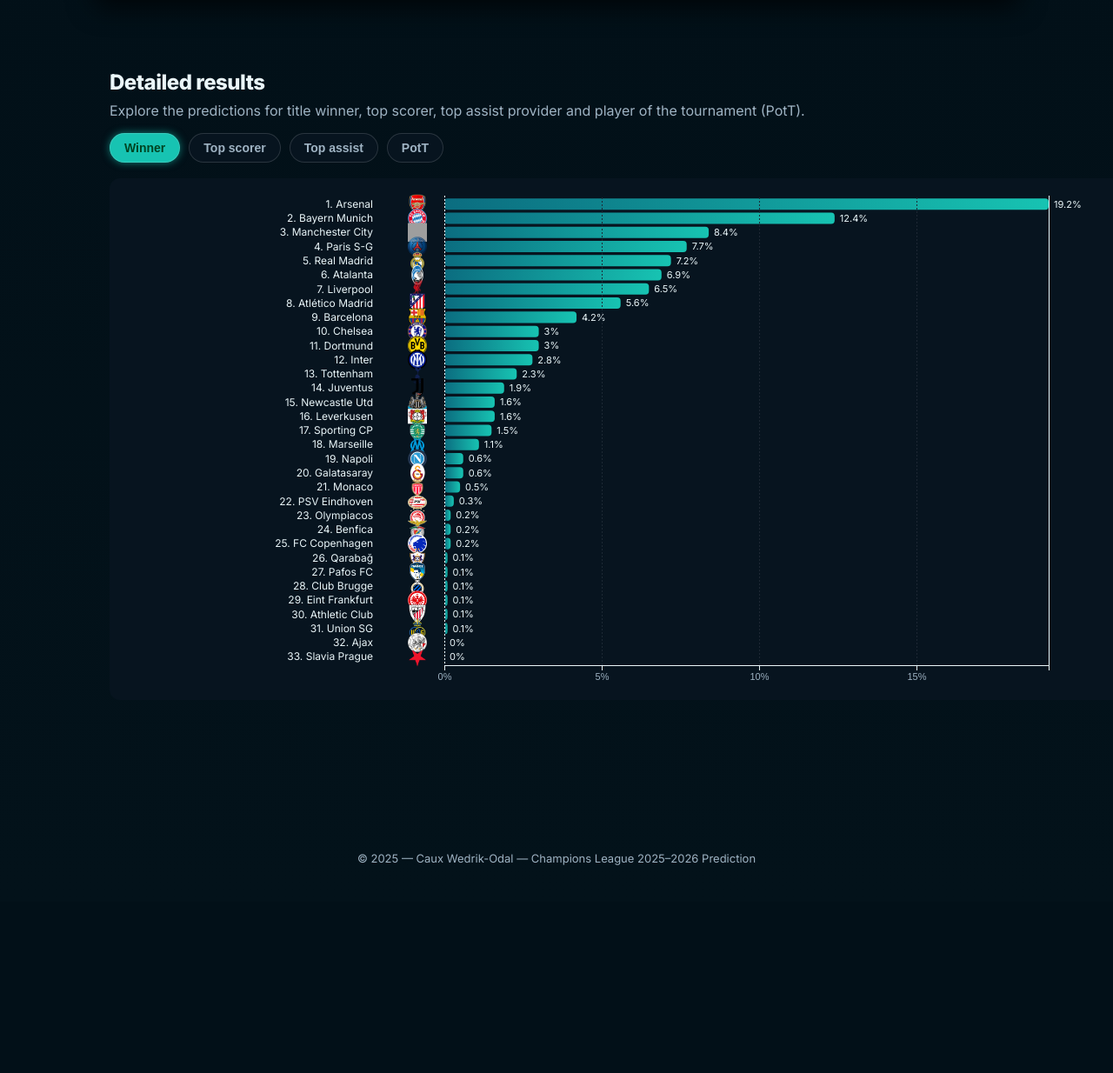
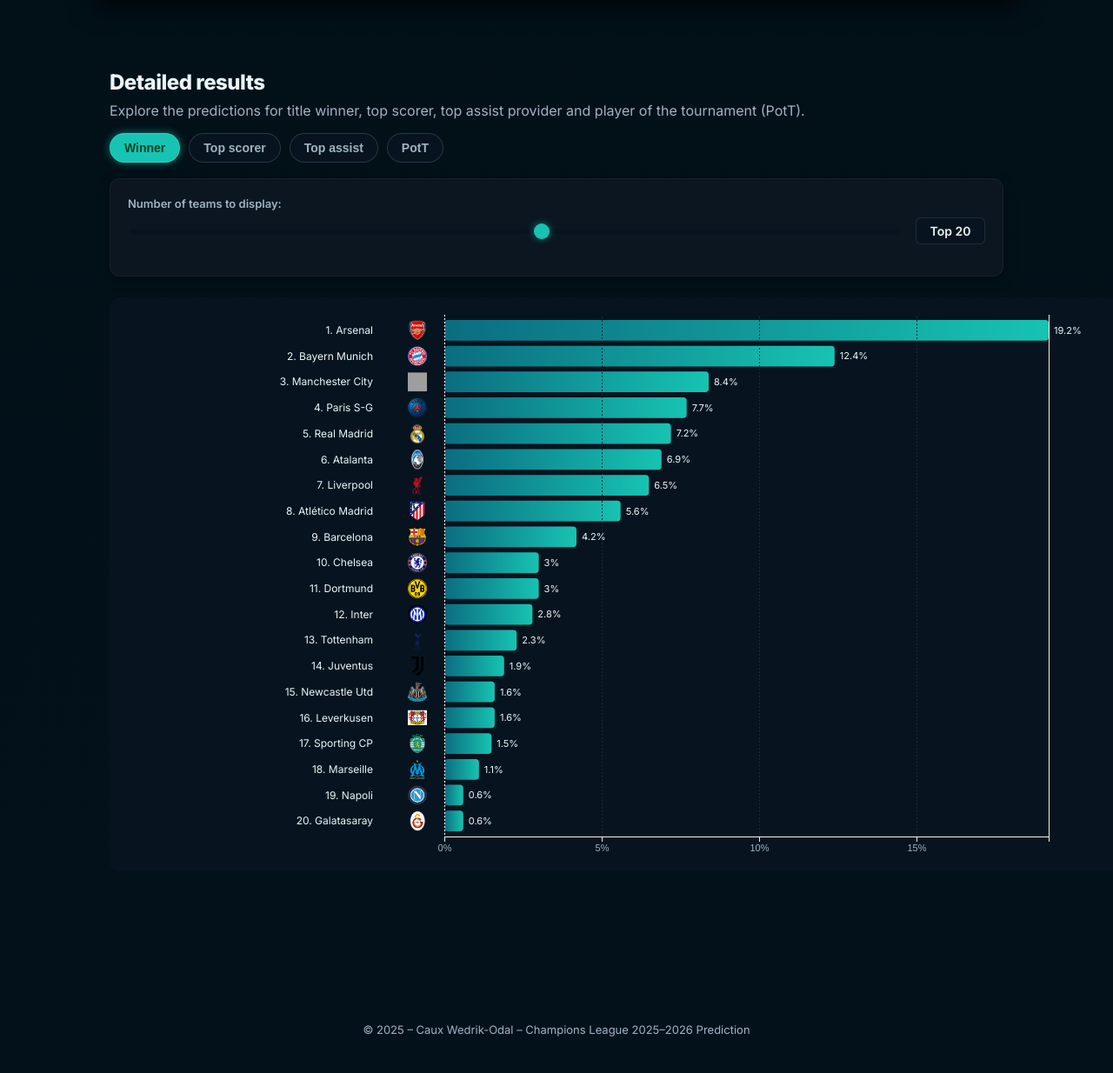
Before and after one commit to Wedod/wedod.github.io, a Flask app: page /results in a window 1280 px wide; the page is wider, and only the part inside the window is pictured. Shown: the part 98-1332 px from the top of that part at 87% size. Before the commit the page ends 1093 px from the top of that part, so only its background shows below. Run offline with Flask 3, Linux system fonts and the light colour scheme; grey boxes are pictures that could not be loaded.

Commit message:
Enhance results page with filtering controls and updates

```diff
--- a/templates/results.html
+++ b/templates/results.html
@@ -1,4 +1,4 @@
-<!DOCTYPE html>
+<!doctype html>
 <html lang="en">
   <head>
     <meta charset="utf-8" />
@@ -52,21 +52,170 @@
               <button data-chart="mvp">PotT</button>
             </div>
 
+            <!-- Contrôles de filtrage -->
+            <div class="filter-controls">
+              <!-- Slider pour Winner -->
+              <div id="winner-controls" class="filter-group">
+                <label class="filter-label">Number of teams to display:</label>
+                <div class="slider-container">
+                  <input
+                    type="range"
+                    id="team-slider"
+                    class="slider-input"
+                    min="5"
+                    max="33"
+                    value="20"
+                  />
+                  <span class="slider-value" id="slider-value">Top 20</span>
+                </div>
+              </div>
+
+              <!-- Filtres pour Top Scorer / Top Assist / MVP -->
+              <div id="player-controls" style="display: none;">
+                <div class="filter-grid">
+                  <div class="filter-group">
+                    <label class="filter-label" for="player-search">Search by player name:</label>
+                    <input
+                      type="text"
+                      id="player-search"
+                      class="search-input"
+                      placeholder="Type player name..."
+                    />
+                  </div>
+                  <div class="filter-group">
+                    <label class="filter-label" for="team-search">Search by team:</label>
+                    <input
+                      type="text"
+                      id="team-search"
+                      class="search-input"
+                      placeholder="Type team name..."
+                    />
+                  </div>
+                </div>
+              </div>
+            </div>
+
             <div id="results-chart"></div>
           </section>
         </div>
       </main>
 
       <footer>
-        © 2025 — Caux Wedrik-Odal — Champions League 2025–2026 Prediction
+        © 2025 – Caux Wedrik-Odal – Champions League 2025–2026 Prediction
       </footer>
     </div>
+    <script src="https://d3js.org/d3.v7.min.js"></script>
+<script src="https://d3js.org/d3.v7.min.js"></script>
 <script src="https://d3js.org/d3.v7.min.js"></script>
 <script>
   const winnerData    = {{ winner_data | tojson }};
   const topScorerData = {{ top_scorer_data | tojson }};
   const topAssistData = {{ top_assist_data | tojson }};
   const mvpData       = {{ mvp_data | tojson }};
+
+  let currentChart = 'winner';
+
+  // Initial display: top 20 for teams, top 10 for players
+  let filteredData = {
+    winner: winnerData.slice(0, 20),
+    top_scorer: topScorerData.slice(0, 10),
+    top_assist: topAssistData.slice(0, 10),
+    mvp: mvpData.slice(0, 10)
+  };
+
+  // DOM elements
+  const teamSlider = document.getElementById('team-slider');
+  const sliderValue = document.getElementById('slider-value');
+  const playerSearch = document.getElementById('player-search');
+  const teamSearch = document.getElementById('team-search');
+  const winnerControls = document.getElementById('winner-controls');
+  const playerControls = document.getElementById('player-controls');
+
+  // Slider management
+  teamSlider.addEventListener('input', (e) => {
+    const value = parseInt(e.target.value);
+    sliderValue.textContent = `Top ${value}`;
+    filteredData.winner = winnerData.slice(0, value);
+    showWinner();
+  });
+
+  // Player search management
+  playerSearch.addEventListener('input', (e) => {
+    applyPlayerFilters();
+  });
+
+  // Team search management
+  teamSearch.addEventListener('input', (e) => {
+    applyPlayerFilters();
+  });
+
+  function applyPlayerFilters() {
+    const playerTerm = playerSearch.value.toLowerCase().trim();
+    const teamTerm = teamSearch.value.toLowerCase().trim();
+
+    const hasActiveFilter = playerTerm !== '' || teamTerm !== '';
+
+    let sourceData;
+    let valueKey;
+    if (currentChart === 'top_scorer') {
+      sourceData = topScorerData;
+      valueKey = 'prob';
+    } else if (currentChart === 'top_assist') {
+      sourceData = topAssistData;
+      valueKey = 'prob';
+    } else if (currentChart === 'mvp') {
+      sourceData = mvpData;
+      valueKey = 'score';
+    }
+
+    if (hasActiveFilter) {
+      // Apply filters to ALL data
+      filteredData[currentChart] = sourceData.filter(d => {
+        const playerMatch = !playerTerm || d.player.toLowerCase().includes(playerTerm);
+        const teamMatch = !teamTerm || d.team.toLowerCase().includes(teamTerm);
+        return playerMatch && teamMatch;
+      });
+
+      // Sort filtered data by value (descending)
+      filteredData[currentChart].sort((a, b) => b[valueKey] - a[valueKey]);
+    } else {
+      // No filters: show top 10 (already sorted)
+      filteredData[currentChart] = sourceData.slice(0, 10);
+    }
+
+    // Re-render
+    if (currentChart === 'top_scorer') showTopScorer();
+    else if (currentChart === 'top_assist') showTopAssist();
+    else if (currentChart === 'mvp') showMVP();
+  }
+
+  function resetFilters() {
+    // Reset slider
+    teamSlider.value = 20;
+    sliderValue.textContent = 'Top 20';
+
+    // Reset search fields
+    playerSearch.value = '';
+    teamSearch.value = '';
+
+    // Reset filtered data to initial top values
+    filteredData = {
+      winner: winnerData.slice(0, 20),
+      top_scorer: topScorerData.slice(0, 10),
+      top_assist: topAssistData.slice(0, 10),
+      mvp: mvpData.slice(0, 10)
+    };
+  }
+
+  function showControls(chartType) {
+    if (chartType === 'winner') {
+      winnerControls.style.display = 'block';
+      playerControls.style.display = 'none';
+    } else {
+      winnerControls.style.display = 'none';
+      playerControls.style.display = 'block';
+    }
+  }
 
   function renderBarChart({
       containerId,
@@ -79,17 +228,25 @@
       gradientId,
       isPercent = true
     }) {
-          const margin = { top: 20, right: 120, bottom: 40, left: 385 },
-                width  = 1200 - margin.left - margin.right,
-                height = 600 - margin.top - margin.bottom;
-
       const container = d3.select(containerId);
       container.selectAll("*").remove();
+
+      if (data.length === 0) {
+        container.append("div")
+          .attr("class", "no-results")
+          .text("No results found. Try adjusting your filters.");
+        return;
+      }
+
+      const margin = { top: 20, right: 120, bottom: 40, left: 385 };
+      const barHeight = 30;
+      const height = Math.max(400, data.length * barHeight + margin.top + margin.bottom);
+      const width = 1200 - margin.left - margin.right;
 
       const svg = container
         .append("svg")
           .attr("width", width + margin.left + margin.right)
-              .attr("height", height + margin.top + margin.bottom)
+          .attr("height", height)
         .append("g")
           .attr("transform", `translate(${margin.left},${margin.top})`);
 
@@ -107,7 +264,10 @@
 
       const maxVal = d3.max(data, d => d[valueKey]);
       const x = d3.scaleLinear().domain([0, maxVal]).range([0, width]);
-          const y = d3.scaleBand().domain(data.map(d => d[yKey])).range([0, height]).padding(0.2);
+      const y = d3.scaleBand()
+        .domain(data.map(d => d[yKey]))
+        .range([0, height - margin.top - margin.bottom])
+        .padding(0.2);
 
       const logoSize = 22;
       if (logoKey && data[0][logoKey]) {
@@ -149,7 +309,7 @@
           .attr("text-anchor", "end")
           .attr("fill", "#eaf6f9")
           .style("font-size", "12px")
-              .text(leftLabel);
+          .text(d => leftLabel(d));
 
       svg.selectAll("text.right-label")
         .data(data)
@@ -161,10 +321,10 @@
           .attr("dy", "0.35em")
           .attr("fill", "#eaf6f9")
           .style("font-size", "11px")
-              .text(rightLabel);
+          .text(d => rightLabel(d));
 
       svg.append("g")
-            .attr("transform", `translate(0,${height})`)
+        .attr("transform", `translate(0,${height - margin.top - margin.bottom})`)
         .call(xAxis)
         .selectAll("text")
           .style("fill", "#9fb3c3")
@@ -172,8 +332,8 @@
 
       svg.append("g")
         .attr("class", "grid")
-            .attr("transform", `translate(0,${height})`)
-            .call(d3.axisBottom(x).ticks(6).tickSize(-height).tickFormat(""))
+        .attr("transform", `translate(0,${height - margin.top - margin.bottom})`)
+        .call(d3.axisBottom(x).ticks(6).tickSize(-(height - margin.top - margin.bottom)).tickFormat(""))
         .selectAll("line")
           .attr("stroke", "#1f2a36")
           .attr("stroke-dasharray", "2,2");
@@ -182,7 +342,7 @@
   function showWinner() {
     renderBarChart({
       containerId: "#results-chart",
-          data: winnerData,
+      data: filteredData.winner,
       yKey: "team",
       valueKey: "prob",
       logoKey: "logo",
@@ -195,7 +355,7 @@
   function showTopScorer() {
     renderBarChart({
       containerId: "#results-chart",
-          data: topScorerData,
+      data: filteredData.top_scorer,
       yKey: "player",
       valueKey: "prob",
       logoKey: "logo",
@@ -208,7 +368,7 @@
   function showTopAssist() {
     renderBarChart({
       containerId: "#results-chart",
-          data: topAssistData,
+      data: filteredData.top_assist,
       yKey: "player",
       valueKey: "prob",
       logoKey: "logo",
@@ -221,7 +381,7 @@
   function showMVP() {
     renderBarChart({
       containerId: "#results-chart",
-          data: mvpData,
+      data: filteredData.mvp,
       yKey: "player",
       valueKey: "score",
       logoKey: "logo",
@@ -231,18 +391,31 @@
       rightLabel: d => d.score.toFixed(3)
     });
   }
+
+  // Tab buttons management
   document.querySelectorAll(".results-switch button").forEach(btn => {
     btn.addEventListener("click", () => {
       document.querySelectorAll(".results-switch button").forEach(b => b.classList.remove("active"));
       btn.classList.add("active");
 
       const chartType = btn.dataset.chart;
-                        if (chartType === "winner")      showWinner();
+      currentChart = chartType;
+
+      // Reset filters
+      resetFilters();
+
+      // Show appropriate controls
+      showControls(chartType);
+
+      // Display chart
+      if (chartType === "winner") showWinner();
       else if (chartType === "top_scorer") showTopScorer();
       else if (chartType === "top_assist") showTopAssist();
-                        else if (chartType === "mvp")    showMVP();
+      else if (chartType === "mvp") showMVP();
     });
   });
+
+  // Initialization - show Winner chart on page load
   showWinner();
 </script>
   </body>
```
Lines whose indentation alone changed are shown as unchanged.
